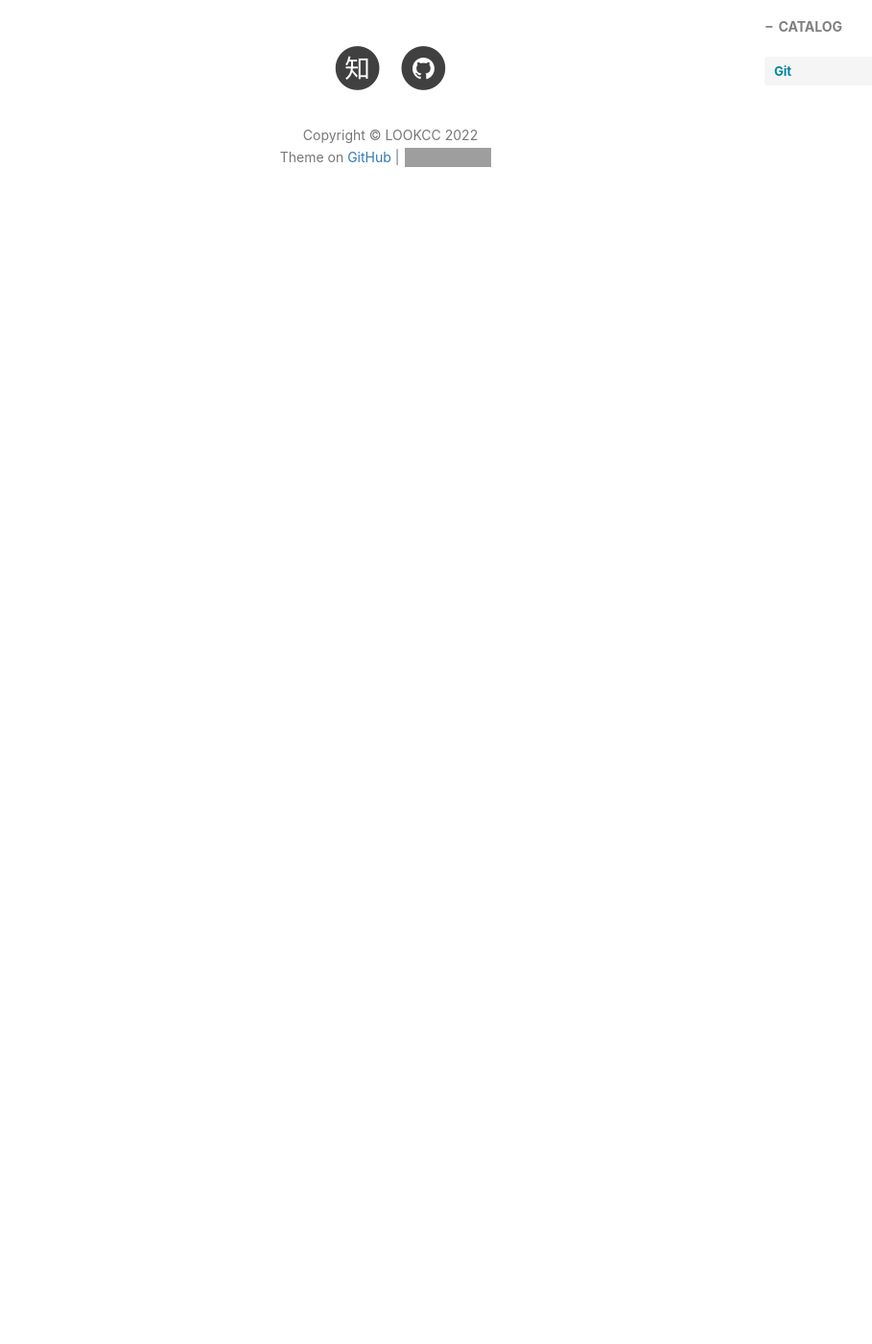
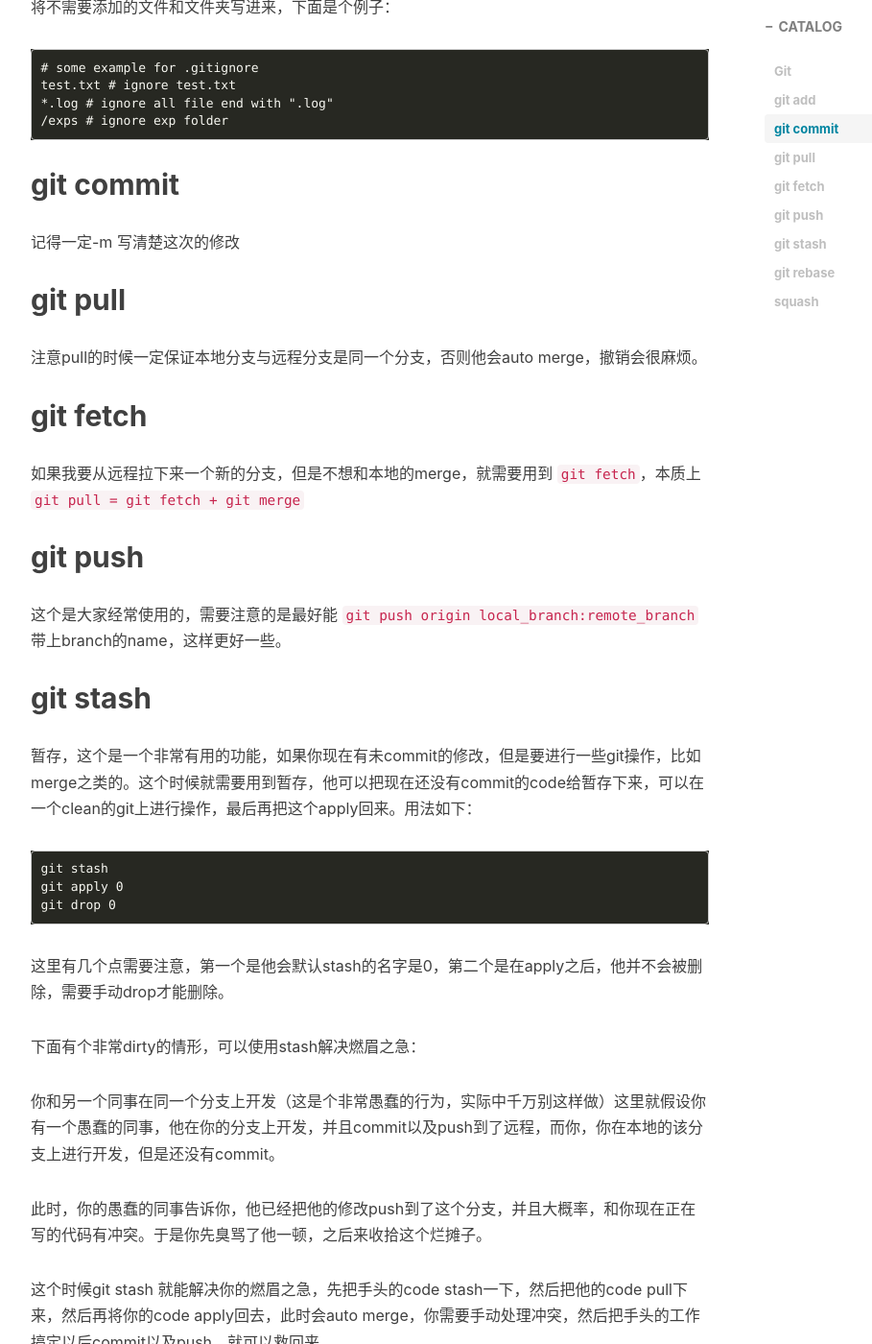
Before and after one commit to LOOKCC/LOOKCC.github.io, a Jekyll site: the page built from _posts/2022-12-04-Git.md, in a window 1280 px wide and 1400 px high, scrolled down 880 px. Shown: the whole window at 96% size, without its empty margins (233-1142 px from the left). Built offline with Jekyll 4.4.1, drawn with Linux system fonts in a browser that asks for light colours; nearby versions of some CDN libraries; comment, search, counter and statistics services are not loaded; before the commit the page ends 1148 px from its top, so only the background shows below that; some of the changed text lies outside the part shown; grey boxes are pictures that could not be loaded.

Commit message:
keep writing git

````diff
--- a/_posts/2022-12-04-Git.md
+++ b/_posts/2022-12-04-Git.md
@@ -9,7 +9,73 @@ catalog: true
 tags:
     - tools
 ---
-
 # Git
 
-简单记录一下git使用的一些技巧
+简单记录一下git使用的一些技巧。
+
+## git add
+
+最好不要用 `git add .`，因为你不知道自己会加进来什么，推荐的方式是：先用 `git status`，check自己的改动了哪些文件，然后挨个进行添加：`git add xxx`.
+
+如果是第一次的话，文件有比较多，可以用 `git add .`，但是这个时候需要善用.gitignore 文件，将不需要添加的文件和文件夹写进来，下面是个例子：
+
+```
+# some example for .gitignore
+test.txt # ignore test.txt
+*.log # ignore all file end with ".log"
+/exps # ignore exp folder
+```
+
+## git commit
+
+记得一定-m 写清楚这次的修改
+
+## git pull
+
+注意pull的时候一定保证本地分支与远程分支是同一个分支，否则他会auto merge，撤销会很麻烦。
+
+## git fetch
+
+如果我要从远程拉下来一个新的分支，但是不想和本地的merge，就需要用到 `git fetch`，本质上 `git pull = git fetch + git merge`
+
+## git push
+
+这个是大家经常使用的，需要注意的是最好能 `git push origin local_branch:remote_branch`	带上branch的name，这样更好一些。
+
+## git stash
+
+暂存，这个是一个非常有用的功能，如果你现在有未commit的修改，但是要进行一些git操作，比如merge之类的。这个时候就需要用到暂存，他可以把现在还没有commit的code给暂存下来，可以在一个clean的git上进行操作，最后再把这个apply回来。用法如下：
+
+```
+git stash
+git apply 0
+git drop 0
+```
+
+这里有几个点需要注意，第一个是他会默认stash的名字是0，第二个是在apply之后，他并不会被删除，需要手动drop才能删除。
+
+下面有个非常dirty的情形，可以使用stash解决燃眉之急：
+
+你和另一个同事在同一个分支上开发（这是个非常愚蠢的行为，实际中千万别这样做）这里就假设你有一个愚蠢的同事，他在你的分支上开发，并且commit以及push到了远程，而你，你在本地的该分支上进行开发，但是还没有commit。
+
+此时，你的愚蠢的同事告诉你，他已经把他的修改push到了这个分支，并且大概率，和你现在正在写的代码有冲突。于是你先臭骂了他一顿，之后来收拾这个烂摊子。
+
+这个时候git stash 就能解决你的燃眉之急，先把手头的code stash一下，然后把他的code pull下来，然后再将你的code apply回去，此时会auto merge，你需要手动处理冲突，然后把手头的工作搞定以后commit以及push，就可以救回来。
+
+最后千万记得不要再让你的愚蠢的同事干这种事情了。
+
+## git rebase
+
+### squash
+
+想象一下，你很开心的完成了一部分code，然后你兴冲冲的commit了你的代码，结果发现忘记在readme写这部分的使用说明了，因此你又commit了一次，之后你有发现你的readme里有个拼写错误，然后你又commit了一次，我们来看下你的这三次commit：
+
+```
+git commit -m "add xxx feature"
+git commit -m "fix readme"
+git commit -m "fix typo"
+```
+
+这三次骑士只完成了一个内容，如果经常这样的话，就会让你的commit记录变得非常长，而且混乱，有没有一个办法可以把这三个commit合成一个呢？
+
+有，就是接下来要说的基于rebase的squash
````
